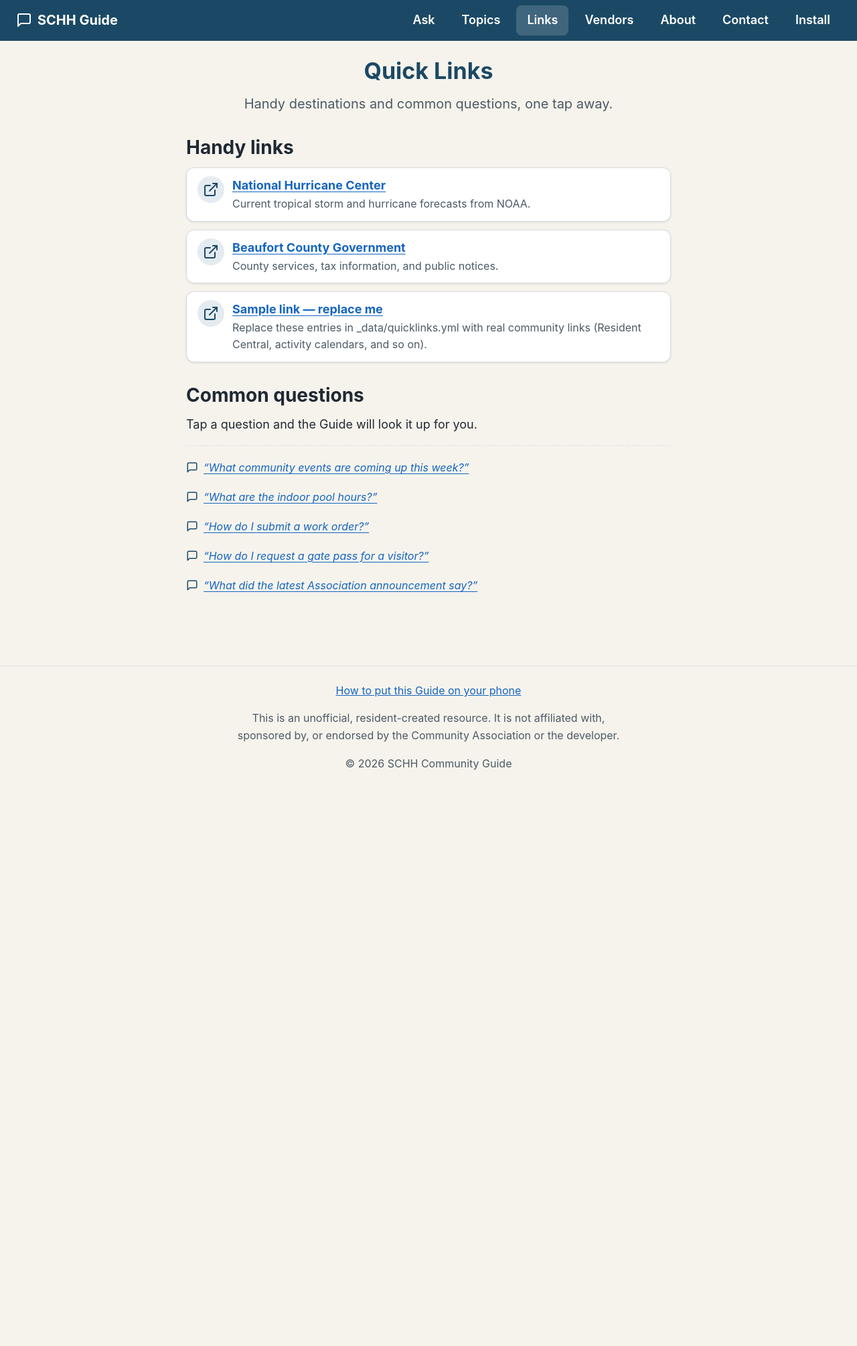
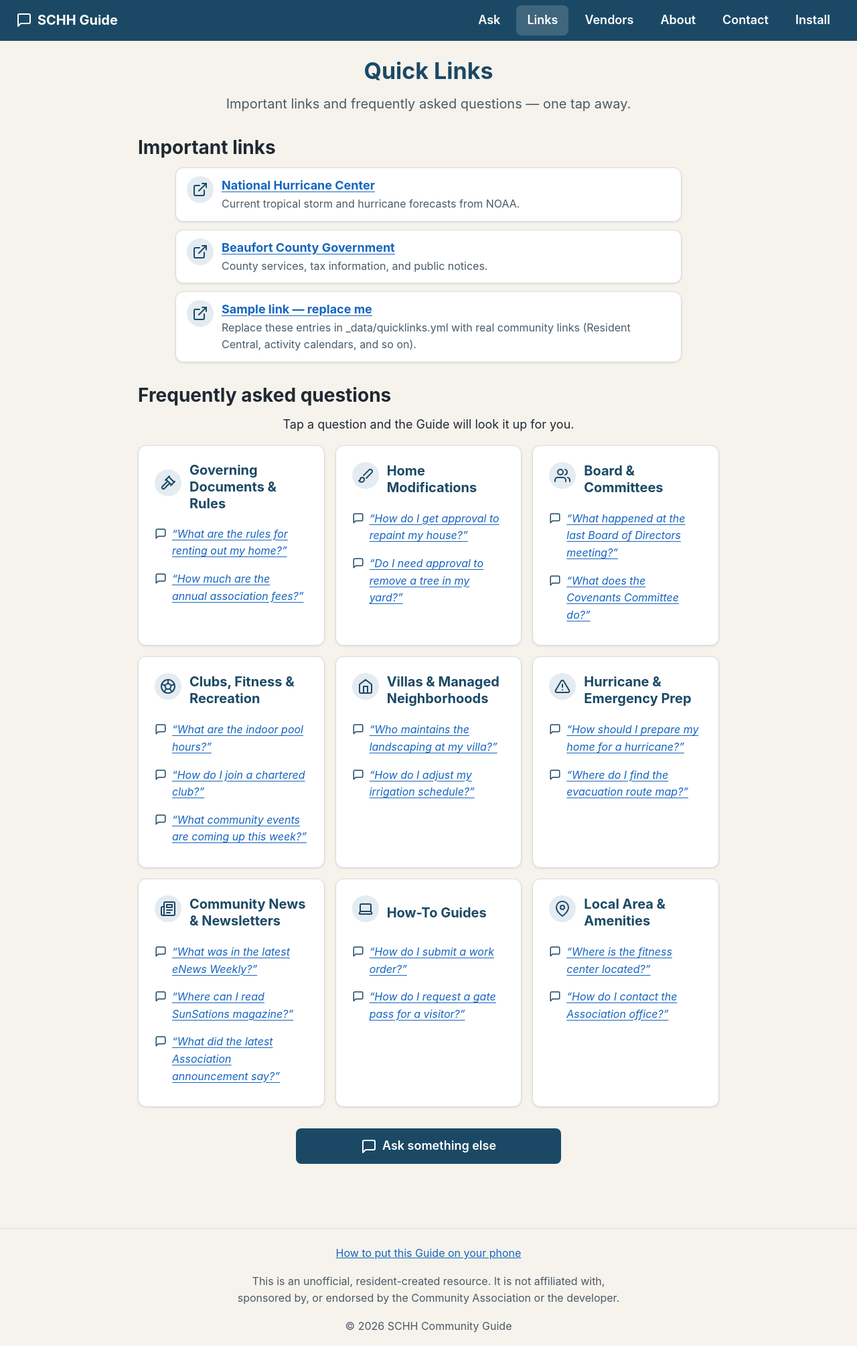
Before and after one commit to rsnyder/schh-info, a Jekyll site: the page built from links/index.html, in a window 1280 px wide. Shown: the whole page at 67% size. Built offline with Jekyll 4.4.1, drawn with Linux system fonts in a browser that asks for light colours.

Commit message:
Consolidate Topics into Quick Links; free a tab-bar slot
/links/ now leads with the ordered Important Links list
(_data/quicklinks.yml) followed by Frequently Asked Questions grouped
by topic (_data/features.yml — descriptions retired, the two prompts
unique to the old page absorbed into their topic groups, 20 questions
total). /topics/ redirects to /links/ for old links; tab bar drops to
Ask / Links / Vendors / More with one slot free for future use.

Co-Authored-By: Claude Fable 5 <noreply@anthropic.com>

```diff
--- a/_config.yml
+++ b/_config.yml
@@ -37,9 +37,6 @@ nav:
     - text: "Ask"
       url: "/"
       icon: "chat"
-    - text: "Topics"
-      url: "/topics/"
-      icon: "grid"
     - text: "Links"
       url: "/links/"
       icon: "link"
@@ -64,13 +61,6 @@ nav:
       short: "Install"
       url: "/install/"
       icon: "smartphone"
-
-# -----------------------------------------------
-# Topics page  (card content lives in _data/features.yml)
-# -----------------------------------------------
-features:
-  heading:    "What Can I Ask?"
-  subheading: "The guide covers the full breadth of community life."
 
 # -----------------------------------------------
 # About page  (long-form copy lives in _data/about.yml)
--- a/_data/features.yml
+++ b/_data/features.yml
@@ -2,8 +2,9 @@
 # icon: Font Awesome icon name WITHOUT the "fa-" prefix
 # heading: card title
 # description: card body text (basic Markdown supported)
-# questions: commonly asked questions, rendered as links that open the
-#            chat page and submit the question automatically
+# questions: frequently asked questions shown on the Quick Links page,
+#            rendered as links that open the chat and submit automatically
+# (description is currently unused by any page; kept for reference)
 #
 # Rebuilt from a scan of /schh-knowledge-base — each card maps to real
 # source folders so the grid reflects what's actually indexed.
@@ -44,6 +45,7 @@
   questions:
     - "What are the indoor pool hours?"
     - "How do I join a chartered club?"
+    - "What community events are coming up this week?"
 
 - icon: home
   heading: "Villas & Managed Neighborhoods"
@@ -71,6 +73,7 @@
   questions:
     - "What was in the latest eNews Weekly?"
     - "Where can I read SunSations magazine?"
+    - "What did the latest Association announcement say?"
 
 - icon: laptop
   heading: "How-To Guides"
--- a/_data/quicklinks.yml
+++ b/_data/quicklinks.yml
@@ -1,12 +1,9 @@
-# Quick Links page content.
+# Quick Links page: the "Important links" list, in display order.
+# Fields: title, url, description (optional). Opened in a new tab.
 #
-# links:   ordinary web links, opened in a new tab
-#          fields: title, url, description (optional)
-# prompts: commonly used questions — tapping one opens the chat page
-#          and submits the question automatically
-#
-# Entries marked "Sample" are placeholders — replace them with real
-# community links.
+# The FAQ section of the page comes from _data/features.yml (questions
+# grouped by topic). Entries below marked "Sample" are placeholders —
+# replace and reorder freely; the list renders in this order.
 
 links:
   - title: "National Hurricane Center"
@@ -20,10 +17,3 @@ links:
   - title: "Sample link — replace me"
     url: "https://example.com"
     description: "Replace these entries in _data/quicklinks.yml with real community links (Resident Central, activity calendars, and so on)."
-
-prompts:
-  - "What community events are coming up this week?"
-  - "What are the indoor pool hours?"
-  - "How do I submit a work order?"
-  - "How do I request a gate pass for a visitor?"
-  - "What did the latest Association announcement say?"
--- a/css/app.css
+++ b/css/app.css
@@ -280,7 +280,14 @@ img, svg { max-width: 100%; }
 .more-list-text { flex: 1; }
 .more-list-chevron { color: var(--color-muted); }
 
-.link-list { list-style: none; margin: 0; padding: 0; }
+.faq-card h3 {
+  display: flex; align-items: center; gap: var(--space-3);
+  color: var(--color-primary);
+}
+.faq-card h3 .icon-badge { flex: none; width: 40px; height: 40px; }
+.faq-card .card-questions { margin-top: var(--space-2); padding-top: 0; border-top: 0; }
+
+.link-list { list-style: none; margin: 0; padding: 0; max-width: 42em; margin-inline: auto; }
 .link-list li + li { margin-top: var(--space-3); }
 .link-list a {
   display: flex; align-items: flex-start; gap: var(--space-3);
--- a/links/index.html
+++ b/links/index.html
@@ -1,18 +1,18 @@
 ---
 layout: app
 slug: links
-title: Quick Links
-description: "Handy community links and commonly asked questions, one tap away."
+title: Quick Links & FAQs
+description: "Important community links and frequently asked questions — one tap away."
 ---
-<div class="container prose">
+<div class="container">
     <header class="page-header">
         <h1>Quick Links</h1>
-        <p class="subheading">Handy destinations and common questions,
-           one tap away.</p>
+        <p class="subheading">Important links and frequently asked questions
+           &mdash; one tap away.</p>
     </header>
 
     <section class="section-block">
-        <h2>Handy links</h2>
+        <h2>Important links</h2>
         <ul class="link-list">
             {% for link in site.data.quicklinks.links %}
             <li>
@@ -29,11 +29,18 @@ description: "Handy community links and commonly asked questions, one tap away."
     </section>
 
     <section class="section-block">
-        <h2>Common questions</h2>
-        <p>Tap a question and the Guide will look it up for you.</p>
+        <h2>Frequently asked questions</h2>
+        <p class="text-center">Tap a question and the Guide will look it up for you.</p>
+        <div class="card-grid">
+            {% for topic in site.data.features %}
+            <article class="card faq-card">
+                <h3>
+                    <span class="icon-badge">{% include icon.html name=topic.icon %}</span>
+                    <span>{{ topic.heading }}</span>
+                </h3>
                 <div class="card-questions">
                     <ul>
-                {% for q in site.data.quicklinks.prompts %}
+                        {% for q in topic.questions %}
                         <li>
                             <a href="/?q={{ q | cgi_escape }}">
                                 {% include icon.html name="chat" class="card-question-icon" %}
@@ -43,5 +50,9 @@ description: "Handy community links and commonly asked questions, one tap away."
                         {% endfor %}
                     </ul>
                 </div>
+            </article>
+            {% endfor %}
+        </div>
+        <a class="btn btn-block" href="/">{% include icon.html name="chat" %} Ask something else</a>
     </section>
 </div>
--- a/sw.js
+++ b/sw.js
@@ -14,7 +14,6 @@ const CACHE = "schh-guide-" + VERSION;
    release. */
 const PRECACHE = [
   "/",
-  "/topics/",
   "/about/",
   "/contact/",
   "/links/",
```
Also changed, not shown: topics/index.html (+17 -36 lines), README.md. Lines whose indentation alone changed are shown as unchanged.
